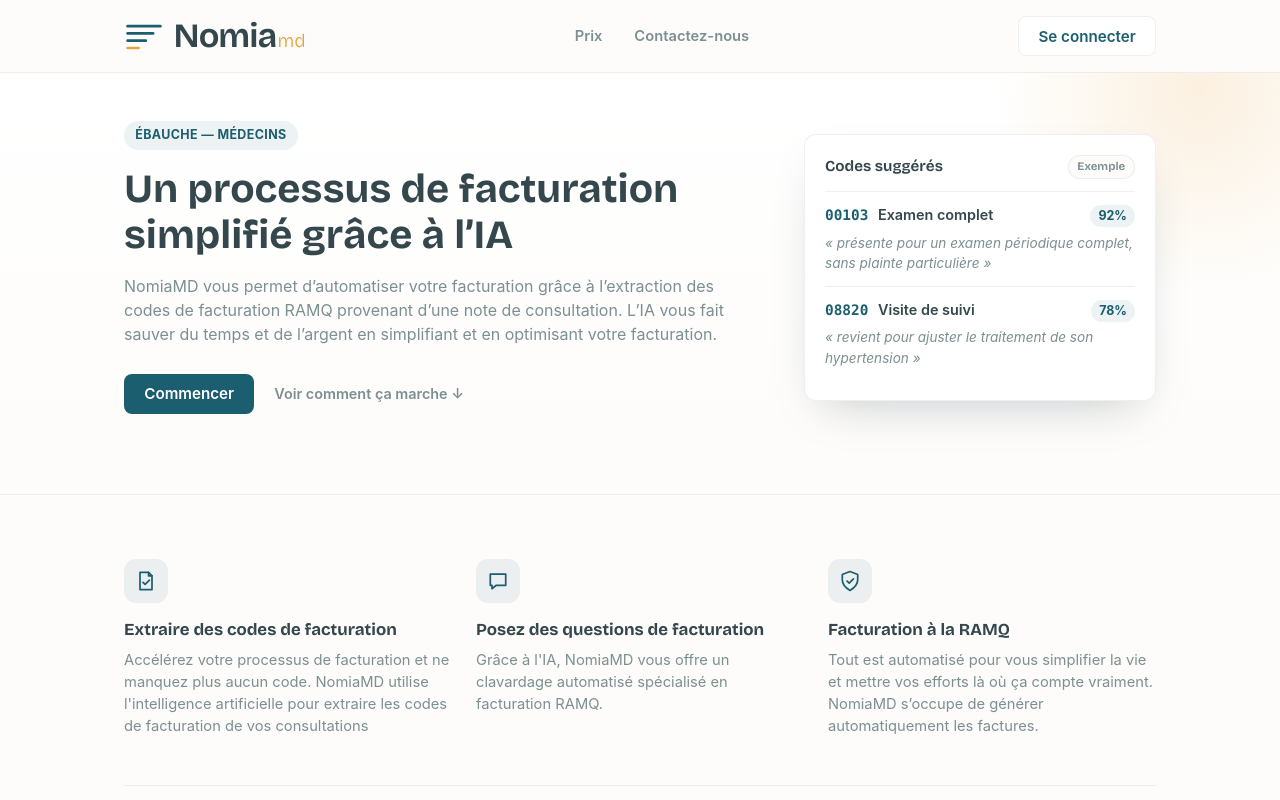
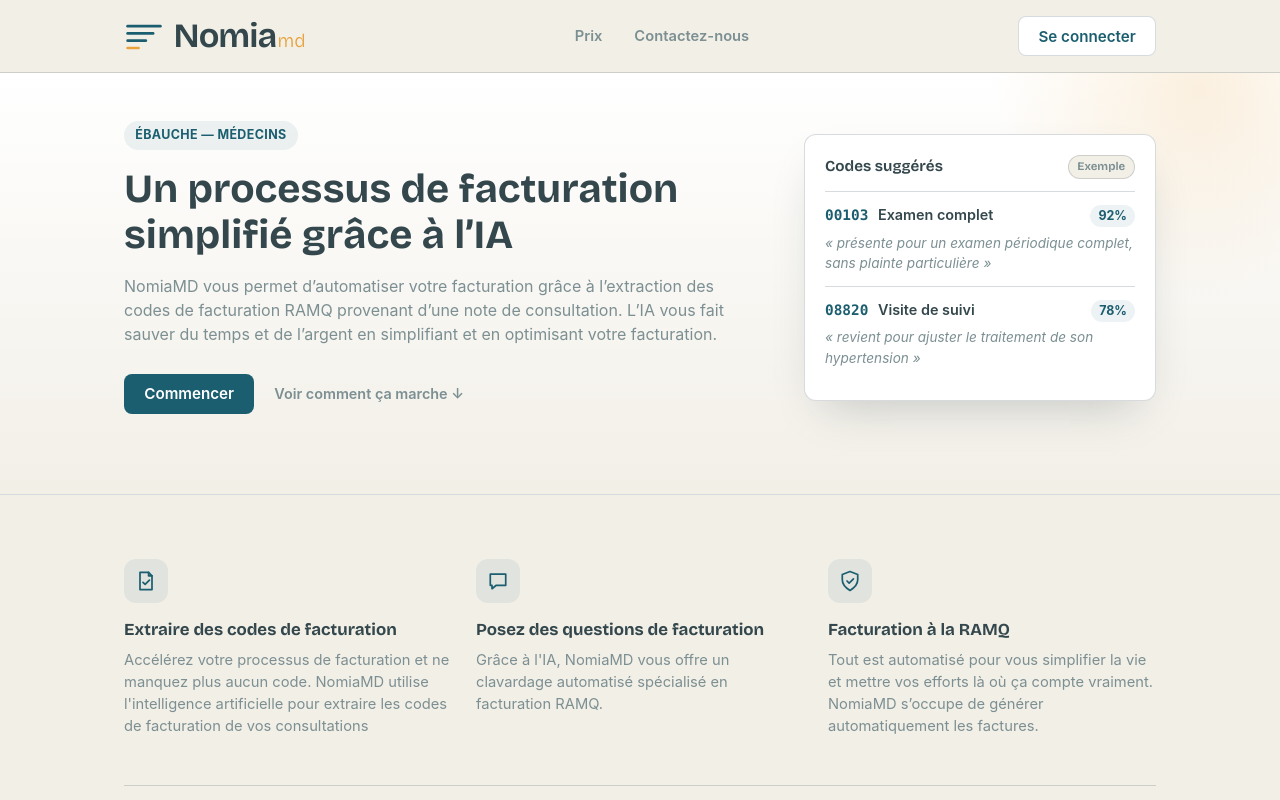
Before and after one commit to alexchartrand/NomiaMD, a React (Vite) app in the folder frontend/: page / in a window 1280 px wide. Shown: the top 800 px of the page. Built offline with nearby package versions, Linux system fonts and the light colour scheme; no server answers.

Commit message:
Color palette update

```diff
--- a/frontend/src/styles.css
+++ b/frontend/src/styles.css
@@ -7,14 +7,14 @@
 }
 
 :root {
-  --color-bg: #fdfcfa;
+  --color-bg: #f2efe7;
   --color-surface: #ffffff;
   --color-text: #33474c;
   --color-text-muted: #7c8f92;
   --color-primary: #1b5e6f;
   --color-primary-strong: #123e49;
   --color-accent: #e8a33d;
-  --color-border: rgba(18, 35, 44, 0.07);
+  --color-border: rgba(18, 35, 44, 0.16);
   --color-danger: #d98f86;
   --color-warning-bg: rgba(240, 196, 138, 0.16);
   --color-warning-text: #8a5a1a;
@@ -27,8 +27,9 @@
   --font-mono: "SF Mono", "IBM Plex Mono", Menlo, Consolas, "Liberation Mono", monospace;
 }
 
-@media (prefers-color-scheme: dark) {
-  :root {
+/* Dark palette is opt-in only (no toggle wired up yet) — light is always the
+   default, regardless of the OS/browser prefers-color-scheme setting. */
+:root[data-theme="dark"] {
   --color-bg: #0d1a1f;
   --color-surface: #15292f;
   --color-text: #eaf2f1;
@@ -36,14 +37,13 @@
   --color-primary: #4fa3b5;
   --color-primary-strong: #6fbcc9;
   --color-accent: #f0b563;
-    --color-border: rgba(234, 242, 241, 0.1);
+  --color-border: rgba(234, 242, 241, 0.18);
   --color-danger: #c48e88;
   --color-warning-bg: rgba(217, 179, 132, 0.18);
   --color-warning-text: #d9b384;
   --color-success-bg: rgba(129, 179, 118, 0.18);
   --color-success-text: #9bc98d;
   --color-primary-tint: rgba(79, 163, 181, 0.14);
-  }
 }
 
 * {
```
Lines whose indentation alone changed are shown as unchanged.
